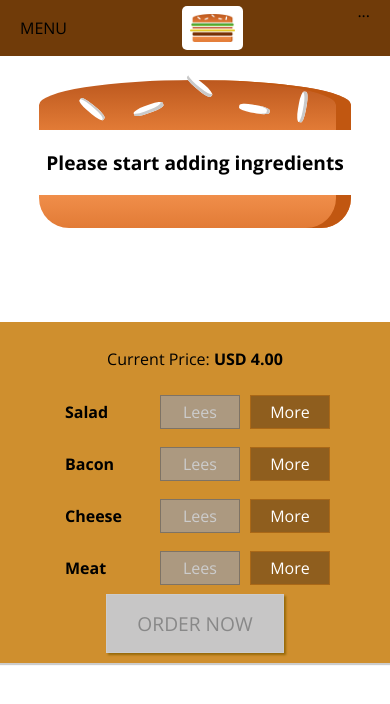
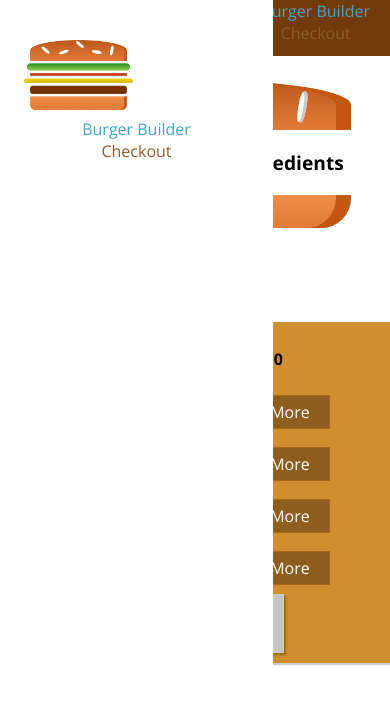
Before and after one commit to gianmassa/react-burger, a React (Create React App) app: page / in a window 390 px wide. Shown: the top 704 px of the page. Built offline with nearby package versions, Linux system fonts and the light colour scheme.

Commit message:
Updated until Class 178 - check for responsiviness

```diff
--- a/src/components/Layout/Layout.js
+++ b/src/components/Layout/Layout.js
@@ -1,5 +1,6 @@
 import React, { Fragment } from 'react'
 import Toolbar from '../Navigation/Toolbar/Toolbar'
+import SideDrawer from '../Navigation/SideDrawer/SideDrawer'
 import classes from './Layout.module.css'
 
 
@@ -7,6 +8,7 @@
   return (
     <Fragment>
 	  <Toolbar />
+    <SideDrawer />
       <main className={classes.Content}>
         {props.children}
       </main>
--- a/src/components/Logo/Logo.module.css
+++ b/src/components/Logo/Logo.module.css
@@ -1,7 +1,7 @@
 .Logo {
 	background-color: white;
 	padding: 8px;
-	height: 80%;
+	height: 100%;
 	box-sizing: border-box;
 	border-radius: 5px;
 }
--- /dev/null
+++ b/src/components/Navigation/NavigationItems/NavigationItem/NavigationItem.js
@@ -0,0 +1,16 @@
+import React from 'react'
+import classes from './NavigationItem.module.css'
+
+const NaviagtionItem = (props) => {
+  return (
+    <li className={classes.NavigationItem}>
+      <a
+        href={props.link}
+        className={props.active ? classes.active : null} >
+          {props.children}
+      </a>
+    </li>
+  )
+}
+
+export default NaviagtionItem
--- /dev/null
+++ b/src/components/Navigation/NavigationItems/NavigationItem/NavigationItem.module.css
@@ -0,0 +1,45 @@
+.Navigationitem {
+  margin: 10px 0;
+  box-sizing: border-box;
+  display: block;
+  width: 100%;
+}
+
+.NavigationItem a {
+  color: #8f5c2c;
+  text-decoration: none;
+  width: 100%;
+  box-sizing: border-box;
+  display: block;
+}
+
+.NavigationItem a:hover,
+.NavigationItem a:active,
+.NavigationItem a.active {
+  color: #40a4c8;
+}
+
+@media (min-width: 500px) {
+  .Navigationitem {
+    margin: 0;
+    display: flex;
+    height: 100%;
+    width: auto;
+    align-items: center;
+  }
+
+  .NavigationItem a {
+    color: white;
+    height: 100%;
+    padding: 16px 10px;
+    border-bottom: 4px solid transparent;
+  }
+
+  .NavigationItem a:hover,
+  .NavigationItem a:active,
+  .NavigationItem a.active {
+    background-color: #8f5c2c;
+    border-bottom: 4px solid #40a4c8;
+    color: white;
+  }
+}
--- /dev/null
+++ b/src/components/Navigation/NavigationItems/NavigationItems.js
@@ -0,0 +1,12 @@
+import React from 'react'
+import NavigationItem from './NavigationItem/NavigationItem'
+import classes from './NavigationItems.module.css'
+
+const NavigationItems = (props) => (
+  <ul className={classes.NavigationItems}>
+    <NavigationItem link="/" active>Burger Builder</NavigationItem>
+    <NavigationItem link="/">Checkout</NavigationItem>
+  </ul>
+)
+
+export default NavigationItems
--- /dev/null
+++ b/src/components/Navigation/NavigationItems/NavigationItems.module.css
@@ -0,0 +1,15 @@
+.NavigationItems {
+  margin: 0;
+  padding: 0;
+  list-style: none;
+  display: flex;
+  flex-flow: column;
+  align-items: center;
+  height: 100%;
+}
+
+@media (min-width: 500px) {
+  .NavigationItems {
+    flex-flow: row;
+  }
+}
--- /dev/null
+++ b/src/components/Navigation/SideDrawer/SideDrawer.js
@@ -0,0 +1,20 @@
+import React from 'react'
+import Logo from '../../Logo/Logo'
+import NavigationItems from '../NavigationItems/NavigationItems'
+import classes from './SideDrawer.module.css'
+
+const SideDrawer = (props) => {
+  // ...
+  return (
+    <div className={classes.SideDrawer} >
+      <div style={{height: "11%"}}>
+        <Logo />
+      </div>
+      <nav>
+        <NavigationItems />
+      </nav>
+    </div>
+  )
+}
+
+export default SideDrawer
--- /dev/null
+++ b/src/components/Navigation/SideDrawer/SideDrawer.module.css
@@ -0,0 +1,27 @@
+.SideDrawer {
+  position: fixed;
+  width: 280px;
+  max-width: 70%;
+  height: 100%;
+  left: 0;
+  top: 0;
+  z-index: 200;
+  background-color: white;
+  padding: 32px 16px;
+  box-sizing: border-box;;
+  transition: transform 0.3s ease-out;
+}
+
+@media (min-width: 500px) {
+  .SideDrawer {
+    display: none;
+  }
+}
+
+.Open {
+  transform: translateX(0);
+}
+
+.Close {
+  transform: translateX(-100);
+}
--- a/src/components/Navigation/Toolbar/Toolbar.js
+++ b/src/components/Navigation/Toolbar/Toolbar.js
@@ -1,13 +1,16 @@
 import React from 'react'
+import NavigationItems from '../NavigationItems/NavigationItems'
 import Logo from '../../Logo/Logo'
 import classes from './Toolbar.module.css'
 
 const Toolbar = (props) => (
 	<header className={classes.Toolbar} >
 		<div>MENU</div>
-		<Logo />
+		<div style={{height: "80%"}}>
+			<Logo />
+		</div>
 		<nav>
-			...
+			<NavigationItems />
 		</nav>
 	</header>
 )
```
